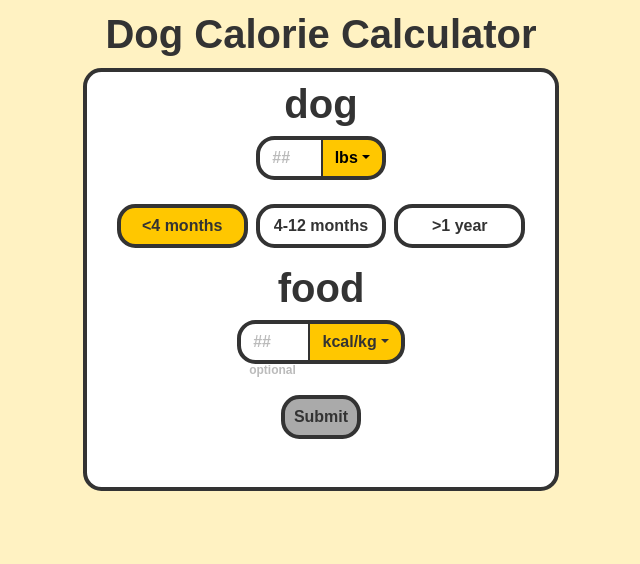
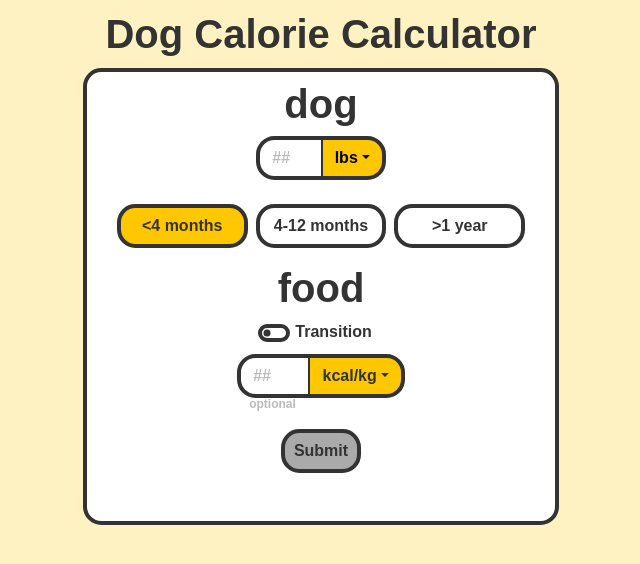
Before and after one commit to Naksp/PupCalCalc, a React (Create React App) app: page / in a window 1280 px wide. Shown: the top 564 px of the page, without its empty margins (319-959 px from the left). Built offline with nearby package versions, Linux system fonts and the light colour scheme; a web font is replaced by a local one.

Commit message:
add non-functional food transition input

```diff
--- a/src/App.scss
+++ b/src/App.scss
@@ -6,6 +6,7 @@ $theme-colors: (
   "secondary": #33FFF1
 );
 
+$color-primary: map-get($map: $theme-colors, $key: "primary");
 $color-dark-grey: #333;
 $color-medium-grey: #aaa;
 $color-light-grey: #bbb;
@@ -14,7 +15,7 @@ $color-green: #00FF47;
 
 $color-primary-active: #36e275;
 $color-outline: $color-dark-grey;
-$color-green-active: map-get($map: $theme-colors, $key: "primary");
+$color-green-active: $color-primary;
 // $color-background: #FFF9E0;
 $color-background: #FFF2C2;
 $color-logo: #5757FF;
@@ -22,6 +23,8 @@ $color-logo: #5757FF;
 $border-standard-width: 4px;
 $border-standard-color: $color-outline;
 $border-standard-radius: 1.15rem;
+
+$text-small: 0.75rem;
 
 @include media-breakpoint-up(sm) {
   .button-standard {
@@ -76,7 +79,7 @@ ul {
 }
 
 .optional-text {
-  font-size: 0.75rem;
+  font-size: $text-small;
   padding-left: 1.5rem;
   margin-top: -0.2rem !important;
   color: $color-light-grey;
@@ -114,18 +117,70 @@ ul {
   margin-bottom: 1rem;
 }
 
+#food-transition-switch {
+  height: 1.15rem;
+  border-color: $color-dark-grey;
+  border-width: $border-standard-width;
+  fill: $color-dark-grey !important;
+  color: $color-dark-grey !important;
+  background-image: url("./assets/circle.svg");
+
+  &:checked {
+    border-color: $color-dark-grey;
+    background-color: $color-primary;
+  }
+}
+
+#transition-switch-container {
+  color: $color-dark-grey;
+
+  label {
+    margin-left: 5px;
+  }
+}
+
 .form-control::placeholder {
   color: $color-light-grey !important;
 }
 
 #weightInput,
 #foodInput {
+  color: $color-dark-grey;
   border-top-left-radius: $border-standard-radius;
   border-bottom-left-radius: $border-standard-radius;
 
   border-top-width: $border-standard-width;
   border-left-width: $border-standard-width;
   border-bottom-width: $border-standard-width;
+  border-right-width: 2px;
+
+  border-color: $border-standard-color;
+
+  font-weight: 700 !important;
+}
+
+#oldFoodInput {
+  color: $color-dark-grey;
+  border-top-left-radius: $border-standard-radius;
+  border-bottom-left-radius: $border-standard-radius;
+
+  border-top-width: $border-standard-width;
+  border-left-width: $border-standard-width;
+  border-bottom-width: $border-standard-width;
+  border-right-width: 2px;
+
+  border-color: $border-standard-color;
+
+  font-weight: 700 !important;
+}
+
+#newFoodInput {
+  color: $color-dark-grey;
+
+  border-top-width: $border-standard-width;
+  border-left-width: $border-standard-width;
+  border-bottom-width: $border-standard-width;
+  border-left-width: 1px;
   border-right-width: 2px;
 
   border-color: $border-standard-color;
--- a/src/dog-group.tsx
+++ b/src/dog-group.tsx
@@ -1,6 +1,6 @@
 /* eslint-disable react-hooks/exhaustive-deps */
 import React, { useEffect, useState } from "react";
-import { Form, Container, Row, ButtonGroup, ToggleButton, Col, InputGroup, DropdownButton, Card } from 'react-bootstrap';
+import { Form, Row, ButtonGroup, ToggleButton, Col, InputGroup, DropdownButton } from 'react-bootstrap';
 import DropdownItem from 'react-bootstrap/esm/DropdownItem';
 
 const PUPPY_0_TO_4_MONTS = 'puppy_0_to_4_months';
--- a/src/food-group.tsx
+++ b/src/food-group.tsx
@@ -1,6 +1,6 @@
 /* eslint-disable react-hooks/exhaustive-deps */
-import React, { useEffect, useState } from "react";
-import { Form, Row, Col, InputGroup, DropdownButton } from 'react-bootstrap';
+import React, { useEffect, useRef, useState } from "react";
+import { Form, Row, Col, InputGroup, DropdownButton, ButtonGroup, ToggleButton } from 'react-bootstrap';
 import DropdownItem from "react-bootstrap/esm/DropdownItem";
 import Utils from "./Util";
 
@@ -11,14 +11,14 @@ const KCAL_CUP = 'kcal/cup';
 function FoodGroup(props: {
   min: number,
   max?: number,
-  // foodUnit: string,
-  // onInputChange: (e: React.ChangeEvent<HTMLInputElement>) => void,
-  // onUnitChange: (unit: string) => void,
   onResultChange: (result: string) => void
 }) {
 
+  const ref = useRef(null);
+
   const [foodInput, setFoodInput] = useState<string>();
   const [foodUnit, setFoodUnit] = useState<string>(KCAL_KG);
+  const [transitionMode, setTransitionMode] = useState<boolean>(false);
 
   useEffect(() => {
     if (foodInput) {
@@ -56,13 +56,48 @@ function FoodGroup(props: {
 
   const handleFoodInputChange = (e: React.ChangeEvent<HTMLInputElement>) => {
     const val = e.currentTarget.value;
-    // setSubmitEnabled(!!val);
     setFoodInput(val);
   }
+
+  const handleInput = (e: React.ChangeEvent<HTMLInputElement>) => {
+    setTransitionMode(!transitionMode);
+  }
+
+  // useEffect(() => {
+  //   console.log(transitionMode);
+
+  // }, [transitionMode]);
 
   return (
     <div>
       <h1>food</h1>
+      <Row id="transition-switch-container" className="d-flex justify-content-center mb-2">
+        <Form.Switch
+        checked={transitionMode}
+        onChange={() => setTransitionMode(!transitionMode)}
+        className="d-flex justify-content-center"
+        id="food-transition-switch"
+        label="Transition"
+        ref={ref}/>
+      </Row>
+
+      {transitionMode ?
+        <Row className='justify-content-center mb-3'>
+          <Col className='col'>
+            <Row className='mb-0 mx-1'>
+              <InputGroup className='mb-0 px-0'>
+                <Form.Control id='oldFoodInput' type='number' step='any' placeholder='old' /*onChange={handleFoodInputChange}*/ />
+                <Form.Control id='newFoodInput' type='number' step='any' placeholder='new' /*onChange={handleFoodInputChange}*/ />
+                <DropdownButton id='foodDropdown' title={foodUnit}>
+                  <DropdownItem onClick={() => setFoodUnit(KCAL_KG)}>{KCAL_KG}</DropdownItem>
+                  <DropdownItem onClick={() => setFoodUnit(KCAL_G)}>{KCAL_G}</DropdownItem>
+                  <DropdownItem onClick={() => setFoodUnit(KCAL_CUP)}>{KCAL_CUP}</DropdownItem>
+                </DropdownButton>
+              </InputGroup>
+            </Row>
+          </Col>
+        </Row>
+      :
         <Row className='justify-content-center mb-3'>
           <Col className='col-8 col-sm-5'>
             <Row className='mb-0'>
@@ -80,6 +115,7 @@ function FoodGroup(props: {
             </Row>
           </Col>
         </Row>
+      }
     </div>
   );
 }
```
Also changed, not shown: src/assets/circle.svg (added). Lines whose indentation alone changed are shown as unchanged.
